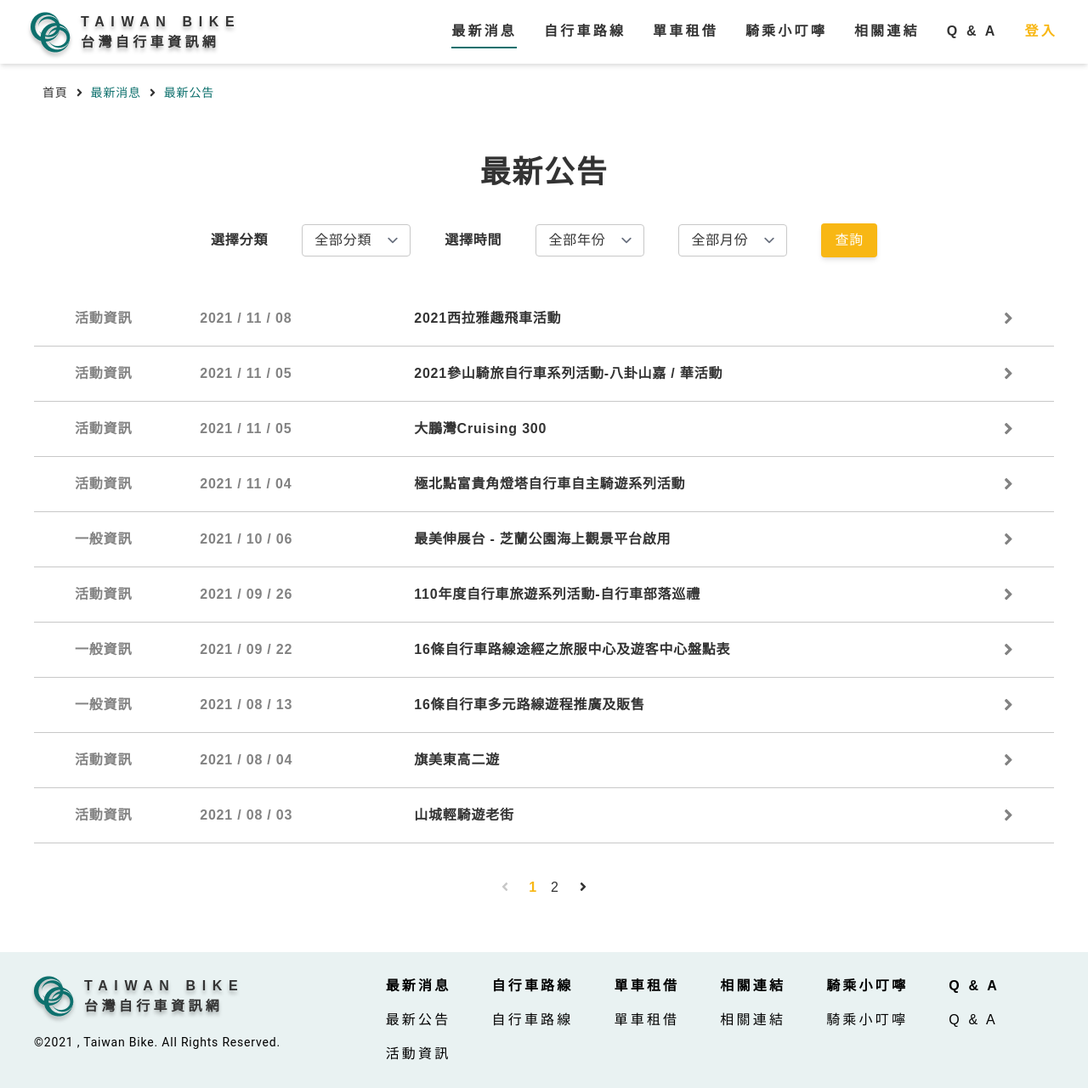
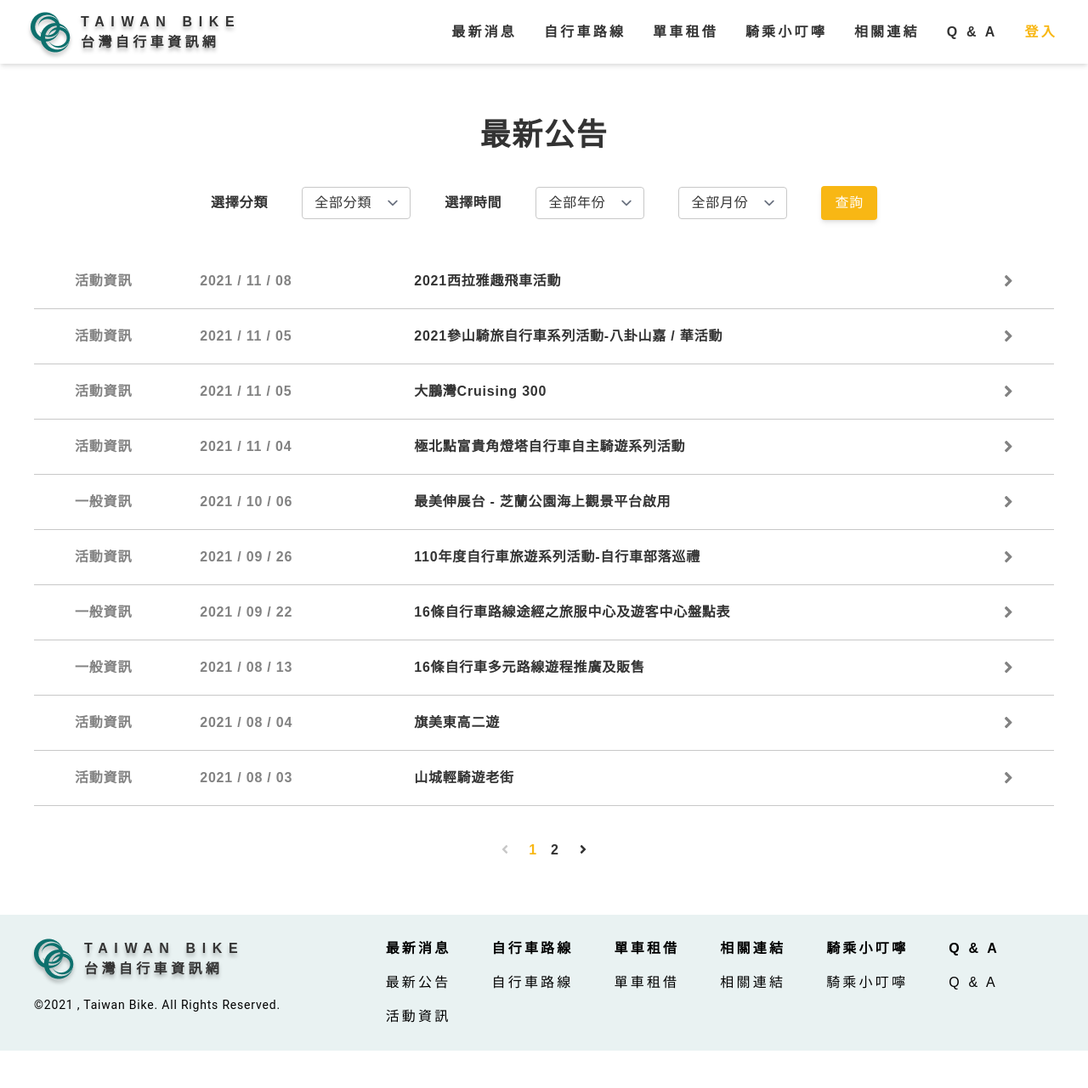
Before and after one commit to peiyunlee/the-f2e-3rd-bike, a React (Create React App) app: page /news/announcement in a window 1280 px wide. Shown: the whole page at 85% size. After the commit the page ends 1237 px from the top, so only its background shows below. Built offline with nearby package versions, Linux system fonts and the light colour scheme.

Commit message:
announcement page link

```diff
--- a/src/App.js
+++ b/src/App.js
@@ -1,4 +1,4 @@
-import { BrowserRouter, Switch, Route } from "react-router-dom";
+import { BrowserRouter, Switch, Route ,Redirect} from "react-router-dom";
 import "./App.css";
 
 import data_news from "./assets/news.json";
@@ -26,13 +26,13 @@ function App() {
             <Home news={data_news} />
             <Footer />
           </Route>
+        <Redirect exact from="/news" to="/news/announcement" />
           <Route
-            exact
-            path="/news/announcement"
+            path="/news"
             render={(routeProps) => (
               <>
-                <Breadcrumb {...routeProps} />
-                <News news={data_news} />
+                {/* <Breadcrumb {...routeProps} /> */}
+                <News news={data_news}{...routeProps} />
                 <Footer />
               </>
             )}
--- a/src/components/Breadcrumb.js
+++ b/src/components/Breadcrumb.js
@@ -24,6 +24,7 @@ function Breadcrumb(props) {
         if (idx === 0)
           return (
             <NavLink
+              key={"/"}
               exact
               to={"/"}
               className="mx-2.5 text-sm hover:text-green-hover"
@@ -39,6 +40,7 @@ function Breadcrumb(props) {
           <>
             <FontAwesomeIcon icon={faAngleRight} color="#333333" size="sm" />
             <NavLink
+              key={flattenRoutes[index].path}
               exact
               to={flattenRoutes[index].path}
               className="mx-2.5 text-sm hover:text-green-hover"
--- a/src/components/Header.js
+++ b/src/components/Header.js
@@ -1,11 +1,10 @@
 /* eslint-disable jsx-a11y/anchor-is-valid */
 import logo from "../assets/logo.png";
-import { NavLink, BrowserRouter } from "react-router-dom";
+import { NavLink } from "react-router-dom";
 
 function Header() {
   return (
     <div className="p-9 h-header text-black flex items-center justify-between z-50 shadow-defalut shadow-md">
-      <BrowserRouter forceRefresh={true}>
       <NavLink
         className="w-max grid grid-col-2 grid-rows-2 grid-flow-col shadow-text"
         to="/"
@@ -17,47 +16,90 @@ function Header() {
       </NavLink>
       <div className="flex">
         <NavLink
-            className="nav-link hover:nav-link-hover"
-            to="/news/announcement"
+          className="group nav-link hover:nav-link-hover bottom-0"
+          to="/news"
           activeStyle={{
             borderColor: "#0D706D",
           }}
         >
-            最新消息
+          <span>最新消息</span>
+          <div className="w-full border-b-2 border-white mt-2 absolute bottom-4 group-hover:border-green-hover"></div>
+          <div className="mt-3 hidden group-hover:flex hover:flex absolute w-max flex-col items-center bg-green-default -left-3 z-50 rounded translate-y-75">
+            <NavLink
+              className="nav-link border-0 w-full text-white m-0 px-3 py-2 font-medium hover:text-yellow-disable max-h-10"
+              to="/news/announcement"
+              activeStyle={{
+                color: "#FEF2D5",
+              }}
+            >
+              最新公告
+            </NavLink>
+            <div className="w-4/5 border-b-2 border-white"></div>
+            <NavLink
+              className="nav-link border-0 w-full text-white m-0 px-3 font-medium hover:text-yellow-disable max-h-10"
+              to="/news/activity"
+              activeStyle={{
+                color: "#FEF2D5",
+              }}
+            >
+              活動資訊
+            </NavLink>
+          </div>
         </NavLink>
         <NavLink
-            className="nav-link hover:nav-link-hover"
+          className="group nav-link hover:nav-link-hover"
           to="/roadmap/district"
           activeStyle={{
             borderColor: "#0D706D",
           }}
         >
-            自行車路線
+          <span>自行車路線</span>
+          <div className="w-full border-b-2 border-white mt-2 absolute bottom-4 group-hover:border-green-hover"></div>
         </NavLink>
-          <a className="nav-link hover:nav-link-hover">
-            單車租借
-            <div className="nav-link-border group-hover:nav-link-hover"></div>
-          </a>
-          <a className="nav-link hover:nav-link-hover">
-            騎乘小叮嚀
-            <div className="nav-link-border group-hover:nav-link-hover"></div>
-          </a>
-          <a className="nav-link hover:nav-link-hover">
-            相關連結
-            <div className="nav-link-border group-hover:nav-link-hover"></div>
-          </a>
-          <a className="nav-link hover:nav-link-hover">
-            Q & A
-            <div className="nav-link-border group-hover:nav-link-hover"></div>
-          </a>
-          <a
-
-            className="nav-link text-yellow-default hover:text-yellow-hover"
+        <NavLink
+          className="group nav-link hover:nav-link-hover"
+          to="/rent"
+          activeStyle={{
+            borderColor: "#0D706D",
+          }}
         >
+          <span>單車租借</span>
+          <div className="w-full border-b-2 border-white mt-2 absolute bottom-4 group-hover:border-green-hover"></div>
+        </NavLink>
+        <NavLink
+          className="group nav-link hover:nav-link-hover"
+          to="/safety"
+          activeStyle={{
+            borderColor: "#0D706D",
+          }}
+        >
+          <span>騎乘小叮嚀</span>
+          <div className="w-full border-b-2 border-white mt-2 absolute bottom-4 group-hover:border-green-hover"></div>
+        </NavLink>
+        <NavLink
+          className="group nav-link hover:nav-link-hover"
+          to="/link"
+          activeStyle={{
+            borderColor: "#0D706D",
+          }}
+        >
+          <span>相關連結</span>
+          <div className="w-full border-b-2 border-white mt-2 absolute bottom-4 group-hover:border-green-hover"></div>
+        </NavLink>
+        <NavLink
+          className="group nav-link hover:nav-link-hover"
+          to="/qa"
+          activeStyle={{
+            borderColor: "#0D706D",
+          }}
+        >
+          <span>Q & A</span>
+          <div className="w-full border-b-2 border-white mt-2 absolute bottom-4 group-hover:border-green-hover"></div>
+        </NavLink>
+        <a className="nav-link text-yellow-default hover:text-yellow-hover">
           登入
         </a>
       </div>
-      </BrowserRouter>
     </div>
   );
 }
--- /dev/null
+++ b/src/components/News/Activity.js
@@ -0,0 +1,9 @@
+function Activity({ news }) {
+  return (
+    <div className="w-full max-w-7xl grid gap-10 justify-items-center section">
+      <h2>最新活動</h2>
+    </div>
+  );
+}
+
+export default Activity;
--- a/src/components/News/Announcement.js
+++ b/src/components/News/Announcement.js
@@ -0,0 +1,125 @@
+/* eslint-disable jsx-a11y/anchor-is-valid */
+import { FontAwesomeIcon } from "@fortawesome/react-fontawesome";
+import { faAngleLeft, faAngleRight } from "@fortawesome/free-solid-svg-icons";
+import { useState, useEffect } from "react";
+import { NavLink, useHistory } from "react-router-dom";
+
+import NewsItem from "./NewsItem";
+
+function Announcement({ news, location }) {
+  let history = useHistory();
+
+  const [data, setdata] = useState([]);
+  const [page, setpage] = useState(1);
+
+  useEffect(() => {
+    const pathArr = location.pathname.split("/");
+    if (pathArr.length >= 4 && pathArr[3] !== "") setpage(parseInt(pathArr[3]));
+  }, [location.pathname]);
+
+  useEffect(() => {
+    setdata(news);
+  }, [news]);
+
+  function _renderPageBtn() {
+    let list = [];
+    list.push(
+      <NavLink
+        className="text-black font-bold mx-2"
+        exact
+        to={`/news/announcement/`}
+        activeStyle={{
+          color: "#F8B714",
+        }}
+      >
+        {1}
+      </NavLink>
+    );
+    for (let i = 2; i <= data.length / 10 + 1; i++) {
+      list.push(
+        <NavLink
+          className="text-black font-bold mx-2"
+          exact
+          to={`/news/announcement/${i}`}
+          activeStyle={{
+            color: "#F8B714",
+          }}
+        >
+          {i}
+        </NavLink>
+      );
+    }
+    return list;
+  }
+
+  function _clickPageBtn(type, newpage = 0) {
+    if (type === "plus" && page + 1 <= parseInt(data.length / 10) + 1) {
+      history.push("/news/announcement/" + (page + 1));
+    } else if (type === "minus" && page - 1 >= 1) {
+      if (page - 1 === 1) history.push("/news/announcement/");
+      else history.push("/news/announcement/" + (page - 1))
+    }
+  }
+
+  return (
+    <div className="w-full max-w-7xl grid gap-10 justify-items-center section">
+      <h2>最新公告</h2>
+      <div className="grid grid-flow-col gap-10">
+        <div className="grid grid-flow-col gap-10 justify-items-start items-center">
+          <span className="font-bold">選擇分類</span>
+          <select className="input-select w-32">
+            <option defaultValue value="全部">
+              全部分類
+            </option>
+            <option value="一般">一般</option>
+            <option value="活動">活動</option>
+          </select>
+        </div>
+        <div className="grid grid-flow-col gap-10 justify-items-start items-center">
+          <span className="font-bold">選擇時間</span>
+          <select className="input-select w-32">
+            <option defaultValue value="全部">
+              全部年份
+            </option>
+            <option value="2021">2021</option>
+            <option value="2020">2020</option>
+          </select>
+          <select className="input-select w-32">
+            <option defaultValue value="全部">
+              全部月份
+            </option>
+            <option value="11">11</option>
+            <option value="10">10</option>
+          </select>
+        </div>
+        <a className="btn bg-yellow-default text-white w-full hover:bg-yellow-hover">
+          查詢
+        </a>
+      </div>
+      <div className="w-full">
+        {data.slice(0 + (page - 1) * 10, 10 + (page - 1) * 10).map((item) => (
+          <NewsItem key={item.title} data={item} type={"announcement"} />
+        ))}
+      </div>
+      <div>
+        <a className="mx-4" onClick={() => _clickPageBtn("minus")}>
+          <FontAwesomeIcon
+            icon={faAngleLeft}
+            color={page === 1 ? "#c8c8c8" : "#33333"}
+          />
+        </a>
+        {_renderPageBtn()}
+        <a className="mx-4" onClick={() => _clickPageBtn("plus")}>
+          <FontAwesomeIcon
+            icon={faAngleRight}
+            color={
+              page === parseInt(data.length / 10) + 1 ? "#c8c8c8" : "#33333"
+            }
+          />
+        </a>
+      </div>
+    </div>
+  );
+}
+
+export default Announcement;
--- a/src/index.css
+++ b/src/index.css
@@ -45,7 +45,7 @@ body {
 @layer components {
   .nav-link {
     @apply font-ch font-bold tracking-wide;
-    @apply py-1.5 ml-8 w-max relative border-b-2 border-white;
+    @apply py-1.5 ml-8 w-max relative h-header flex flex-col justify-center;
   }
   .content-full {
     height: calc(100vh - theme("height.header"));
@@ -116,4 +116,7 @@ body {
   .min-height-75vh {
     min-height: 75vh;
   }
+  .translate-y-75 {
+    transform: translateY(75%)
+  }
 }
--- a/src/pages/Home.js
+++ b/src/pages/Home.js
@@ -3,7 +3,7 @@ import { FontAwesomeIcon } from "@fortawesome/react-fontawesome";
 import { faSearch } from "@fortawesome/free-solid-svg-icons";
 import { Link } from "react-router-dom";
 
-import NewsItem from "../components/NewsItem";
+import NewsItem from "../components/News/NewsItem";
 
 import main from "../assets/main.png";
 import bike from "../assets/icon/bike.png";
--- a/src/pages/News.js
+++ b/src/pages/News.js
@@ -1,111 +1,20 @@
-import NewsItem from "../components/NewsItem";
-import { FontAwesomeIcon } from "@fortawesome/react-fontawesome";
-import { faAngleLeft, faAngleRight } from "@fortawesome/free-solid-svg-icons";
-import { useState, useEffect } from "react";
+import { Route, Switch } from "react-router";
+import Announcement from "../components/News/Announcement";
+import Activity from "../components/News/Activity";
 
-function Announcement({ news }) {
-  const [data, setdata] = useState([]);
-  const [page, setpage] = useState(1);
-
-  useEffect(() => {
-    setdata(news);
-  }, [news]);
-
-  function _renderPageBtn() {
-    let list = [];
-    for (let i = 1; i <= data.length / 10 + 1; i++) {
-      list.push(
-        page === i ? (
-          <a key={"pagebtn" + i} className="text-yellow-default font-bold mx-2">
-            {i}
-          </a>
-        ) : (
-          <a
-            key={"pagebtn" + i}
-            className="text-black mx-2"
-            onClick={() => {
-              _clickPageBtn("number", i);
-            }}
-          >
-            {i}
-          </a>
-        )
-      );
-    }
-    return list;
-  }
-
-  function _clickPageBtn(type, newpage = 0) {
-    if (type === "plus" && page + 1 <= parseInt(data.length / 10) + 1) {
-      console.log(parseInt(data.length / 10) + 1);
-      setpage(page + 1);
-    } else if (type === "minus" && page - 1 >= 1) {
-      setpage(page - 1);
-    } else if (type === "number") {
-      setpage(newpage);
-    }
-  }
+function News({ news, location }) {
   return (
     <div className="flex justify-center text-black items-start min-height-75vh">
-      <div className="w-full max-w-7xl grid gap-10 justify-items-center section">
-        <h2>最新公告</h2>
-        <div className="grid grid-flow-col gap-10">
-          <div className="grid grid-flow-col gap-10 justify-items-start items-center">
-            <span className="font-bold">選擇分類</span>
-            <select className="input-select w-32">
-              <option defaultValue value="全部">
-                全部分類
-              </option>
-              <option value="一般">一般</option>
-              <option value="活動">活動</option>
-            </select>
-          </div>
-          <div className="grid grid-flow-col gap-10 justify-items-start items-center">
-            <span className="font-bold">選擇時間</span>
-            <select className="input-select w-32">
-              <option defaultValue value="全部">
-                全部年份
-              </option>
-              <option value="2021">2021</option>
-              <option value="2020">2020</option>
-            </select>
-            <select className="input-select w-32">
-              <option defaultValue value="全部">
-                全部月份
-              </option>
-              <option value="11">11</option>
-              <option value="10">10</option>
-            </select>
-          </div>
-          <a className="btn bg-yellow-default text-white w-full hover:bg-yellow-hover">
-            查詢
-          </a>
-        </div>
-        <div className="w-full">
-          {data.slice(0 + (page - 1) * 10, 10 + (page - 1) * 10).map((item) => (
-            <NewsItem key={item.title} data={item} type={"announcement"} />
-          ))}
-        </div>
-        <div>
-          <a className="mx-4" onClick={() => _clickPageBtn("minus")}>
-            <FontAwesomeIcon
-              icon={faAngleLeft}
-              color={page === 1 ? "#c8c8c8" : "#33333"}
-            />
-          </a>
-          {_renderPageBtn()}
-          <a className="mx-4" onClick={() => _clickPageBtn("plus")}>
-            <FontAwesomeIcon
-              icon={faAngleRight}
-              color={
-                page === parseInt(data.length / 10) + 1 ? "#c8c8c8" : "#33333"
-              }
-            />
-          </a>
-        </div>
-      </div>
+      <Switch>
+        <Route path="/news/announcement/">
+          <Announcement news={news} location={location} />
+        </Route>
+        <Route path="/news/activity/">
+          <Activity news={news} />
+        </Route>
+      </Switch>
     </div>
   );
 }
 
-export default Announcement;
+export default News;
--- a/src/routes.js
+++ b/src/routes.js
@@ -3,16 +3,11 @@ const routes = [
     path: "/",
     pathname: "home",
     breadcrumbName: "首頁",
-    exact: true,
-    footer: true,
-    breadcrumb: false,
     routes: [
       {
-        path: "/news/announcement",
+        path: "/news",
         pathname: "news",
         breadcrumbName: "最新消息",
-        footer: true,
-        breadcrumb: true,
         routes: [
           {
             path: "/news/announcement",
@@ -30,6 +25,28 @@ const routes = [
           },
         ],
       },
+      {
+        path: "/roadmap",
+        pathname: "roadmap",
+        breadcrumbName: "自行車路線",
+        routes: [
+          {
+            path: "/roadmap/district",
+            pathname: "district",
+            breadcrumbName: "區域路線",
+          },
+          {
+            path: "/roadmap/round",
+            pathname: "round",
+            breadcrumbName: "環島路線",
+          },
+          {
+            path: "/roadmap/layer",
+            pathname: "layer",
+            breadcrumbName: "地圖圖層",
+          },
+        ],
+      },
     ],
   },
 ];
--- a/tailwind.config.js
+++ b/tailwind.config.js
@@ -40,7 +40,9 @@ module.exports = {
     },
   },
   variants: {
-    extend: {},
+    extend: {
+      display: ['hover','group-hover'],
+    }
   },
   plugins: [require("@tailwindcss/forms")],
 };
```
Also changed, not shown: src/components/News/NewsItem.js (renamed from src/components/NewsItem.js). Lines whose indentation alone changed are shown as unchanged.
